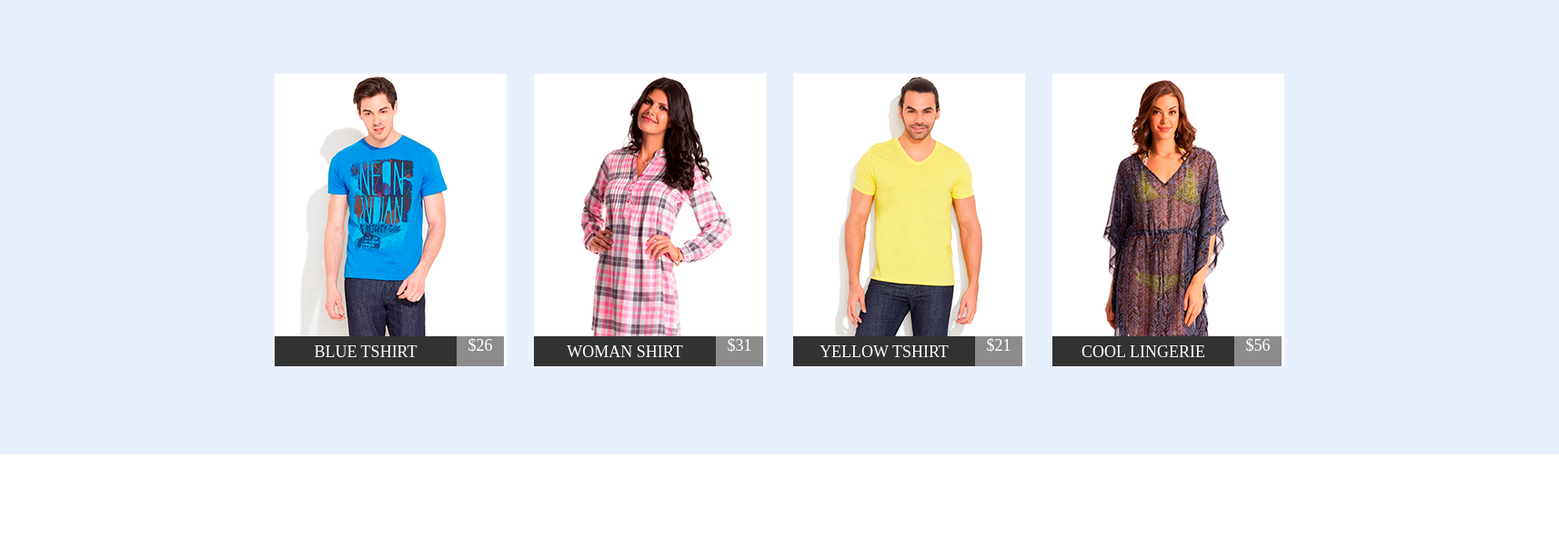
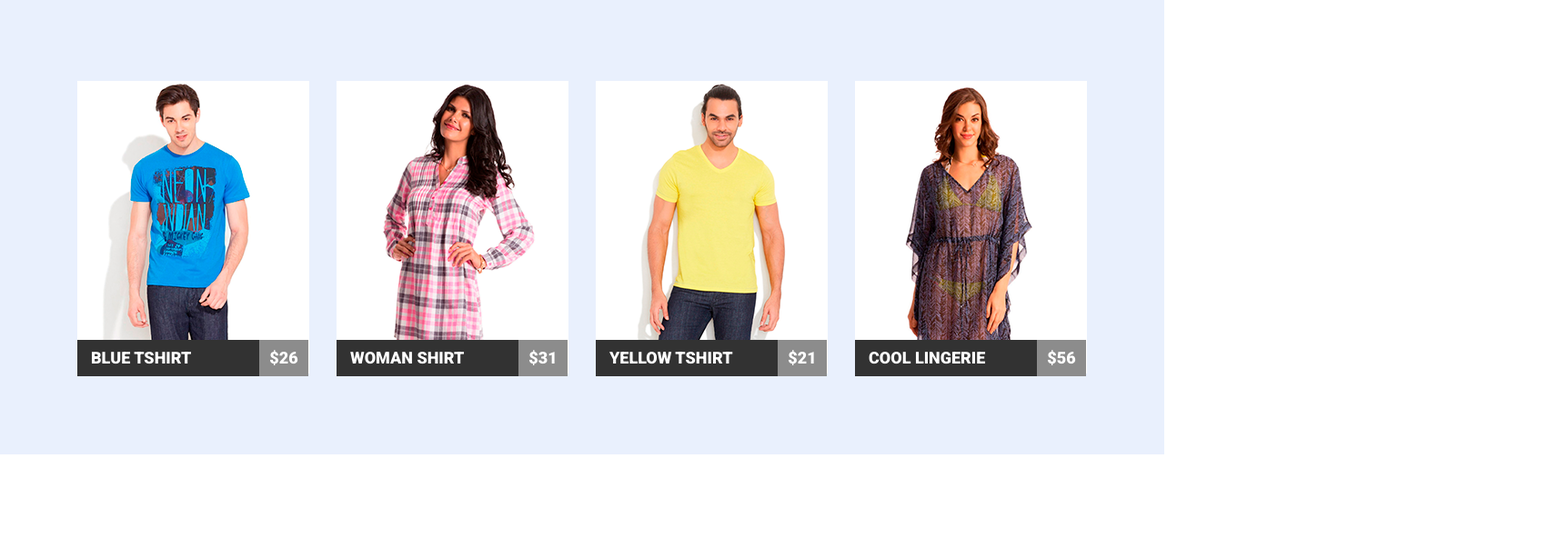
Before and after one commit to Yuliia-ui/goit-markup-hw-05, a plain HTML site: page index.html in a window 1280 px wide. Shown: the part 1426-2018 px from the top of the page at 91% size, 1714 px wide, since content can reach past the window. Drawn offline with nearby package versions, Linux system fonts and the light colour scheme.

Commit message:
Add changed

```diff
--- a/css/style.css
+++ b/css/style.css
@@ -299,6 +299,9 @@ html {
 
 /*new collection*/
 
+.new-collection {
+  background-color: #e9f0fd;
+}
 .overlay {
   position: relative;
   height: 100%;
@@ -313,14 +316,12 @@ html {
   height: 283px;
   content: '';
   background-color: rgba(0, 0, 0, 0.55);
-  border: 10px solid rgba(255, 255, 255, 0.55);
   background-clip: padding-box;
 }
-.product-link:hover .overlay::before {
+.new-link:hover .overlay::before {
   display: block;
 }
 .new-container {
-  width: 1714px;
   min-height: 676px;
   background-color: #e9f0fd;
   text-align: center;
@@ -345,58 +346,13 @@ html {
 .new-snap:last-child {
   margin-right: 0;
 }
-.new-title {
-  padding-top: 80px;
-  margin: 0;
-  margin-bottom: 92px;
-  font-size: 48px;
-  letter-spacing: -1px;
-  line-height: 32px;
-  color: #515151;
-  font-family: 'Roboto';
-  text-align: center;
-}
 
 .new-link {
   display: flex;
   align-items: flex-end;
   width: 255px;
-  height: 320px;
+  height: 325px;
   text-decoration: none;
-}
-.new-img {
-  width: 255px;
-  position: absolute;
-  background-color: #e9f0fd;
-}
-
-.new-text {
-  display: flex;
-  align-items: center;
-  justify-content: center;
-  margin: 0;
-  padding: 0;
-  width: 200px;
-  height: 33px;
-  position: relative;
-  background-color: #323232;
-  color: #ffffff;
-  font-size: 18px;
-  line-height: 1.7;
-}
-.price {
-  display: flex;
-  justify-content: center;
-  margin: 0;
-  padding: 0;
-  font-family: 'Roboto - Black';
-  font-weight: 400;
-  font-size: 18px;
-  background-color: #8c8c8c;
-  width: 52px;
-  height: 33px;
-  position: relative;
-  color: #ffffff;
 }
 
 .green-line::after {
@@ -407,10 +363,10 @@ html {
   content: url(../images/border.png);
 }
 
-.new-link:hover .new-text {
+.new-link:hover .description {
   background-color: #1abc9c;
 }
-.new-link:hover .price {
+.new-link:hover .cost {
   background-color: #7fd9c7;
 }
 
@@ -429,12 +385,12 @@ html {
   content: '';
   display: none;
   position: absolute;
-  top: 0;
-  left: 0;
-  width: 100%;
-  height: 100%;
-
+  top: 20px;
+  left: 20px;
+  width: 215px;
+  height: 240px;
   background-color: rgba(0, 0, 0, 0.3);
+  z-index: 100;
 }
 .snap-list-link:hover .overlay::before {
   display: block;
@@ -573,16 +529,13 @@ html {
 .news-list-item:nth-child(3n) {
   margin-right: 0;
 }
+
 .line::after {
-  content: '';
-  display: inline-block;
-  width: 136px;
-  height: 3px;
-  background-repeat: no-repeat;
-  background-position: center;
-  background-size: cover;
-  background-image: url(../images/line.png);
+  display: flex;
+  padding-bottom: 20px;
+  content: url(../images/line.png);
 }
+
 /*links-news*/
 
 .link-news {
--- a/index.html
+++ b/index.html
@@ -97,35 +97,55 @@
 
      <section class="new-collection">
        <div class="new-container">
-         <h2 class="new-title green-line">NEW COLLECTION</h2>
-         <ul class="new-list list">
+         <h2 class="title green-line">NEW COLLECTION</h2>
+          <ul class="new-list list">
            <li class="new-snap">
              <a href="" class="new-link">
-                <img src="./images/blue.tshirt.png" class="new-img" alt="blu tshirt">
-                <p class="new-text">BLUE TSHIRT</p>
-                <p class="price">$26</p>
+               <div class="overlay">
+                <img src="./images/blue.tshirt.png" class="img" alt="blu tshirt">
+               </div>
+               <div class="media">
+                <p class="description">BLUE TSHIRT</p>
+                <span class="cost">$26</span>
+               </div>
              </a>
 
            </li>
            <li class="new-snap">
              <a href="" class="new-link">
-               <img src="./images/dress.png" class="new-img" alt="dress">
-               <p class="new-text">WOMAN SHIRT</p>
-               <p class="price">$31</p>
+               <div class="overlay">
+                  <img src="./images/dress.png" class="img" alt="dress">
+               </div>
+               <div class="media">
+                  <p class="description">WOMAN SHIRT</p>
+                  <span class="cost">$31</span>
+               </div>
              </a>
+
            </li>
            <li class="new-snap">
              <a href="" class="new-link">
-               <img src="./images/yellow.shirt.png" class="new-img" alt="yellow tshirt">
-               <p class="new-text">YELLOW TSHIRT</p>
-               <p class="price">$21</p>
+               <div class="overlay">
+                  <img src="./images/yellow.shirt.png" class="img"
+                  alt="yellow tshirt">
+               </div>
+               <div class="media">
+                  <p class="description">YELLOW TSHIRT</p>
+                  <span class="cost">$21</span>
+               </div>
              </a>
            </li>
+
            <li class="new-snap">
              <a href="" class="new-link">
-               <img src="./images/dress2.png" class="new-img" alt="dress">
-               <p class="new-text">COOL LINGERIE</p>
-               <p class="price">$56</p>
+               <div class="overlay">
+                  <img src="./images/dress2.png" class="img"
+                  alt="dress">
+               </div>
+               <div class="media">
+                  <p class="description">COOL LINGERIE</p>
+                  <span class="cost">$56</span>
+               </div>
              </a>
            </li>
          </ul>
@@ -271,11 +291,10 @@
                 src="./images/ipad-632394_960_720.png"
                 alt="ipad and hands"
               />
-              <h3 class="title-news">
+              <h3 class="title-news line">
                 Lorem ipsum dolor sit amet consectetur adipisicing elit. Veniam
                 rerum eveniet nisi quo in? Accusantium, ipsum nam?
               </h3>
-              <div class="line"></div>
               <p class="description-text">
                 Lorem ipsum, dolor sit amet consectetur adipisicing elit. Ipsum
                 officiis expedita eum facilis reiciendis libero sunt id,
@@ -333,7 +352,7 @@
       <p class="footer-text">Follow a collection of news & promotions</p>
       <div class="container-form">
         <form action="#" class="form">
-            <input type="text" class="footer-input" placeholder="Enter your email here" autofocus name="email">
+            <input type="text" class="footer-input" placeholder="Enter your email here">
             <button type="submit" class="footer-button"></button>
         </form>
       </div>
```
